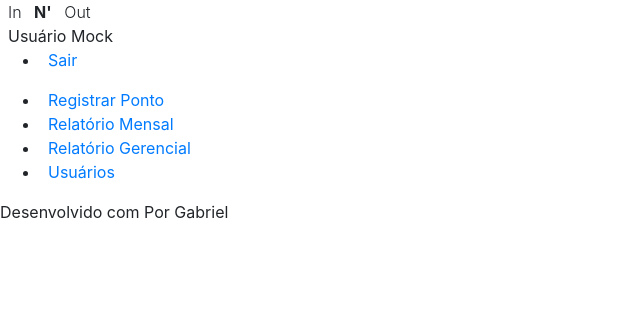
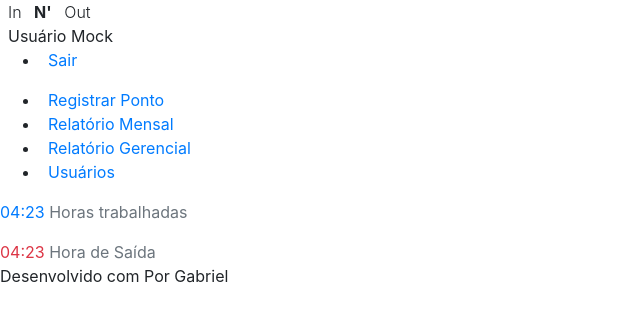
Before and after one commit to gabrielgdhl/innout, a PHP site: template src/views/templates/left.php in a window 1280 px wide. Shown: the top 322 px of the page, without its empty margins (0-640 px from the left). Run offline with PHP 8.4, Linux system fonts and the light colour scheme; the template is opened without the code that fills it, so the values that code supplies are empty; some libraries are stand-ins or nearby versions.

Commit message:
Melhora menu lateral e adiciona HTML do conteúdo principal

```diff
--- a/src/views/templates/left.php
+++ b/src/views/templates/left.php
@@ -27,4 +27,25 @@
             </li>
         </ul>
     </nav>
+    <div class="sidebar-widgets">
+        <div class="sidebar-widget">
+            <i class="icon icofont-hour-glass text-primary"></i>
+            <div class="info">
+                <span class="main text-primary">
+                    04:23
+                </span>
+                <span class="label text-muted">Horas trabalhadas</span>
+            </div>
+        </div>
+        <div class="division my-3"></div>
+        <div class="sidebar-widget">
+            <i class="icon icofont-ui-alarm text-danger"></i>
+            <div class="info">
+                <span class="main text-danger">
+                    04:23
+                </span>
+                <span class="label text-muted">Hora de Saída</span>
+            </div>
+        </div>
+    </div>
 </aside>
```
Also changed, not shown: src/views/day_records.php (+29 -1 lines), public/assets/css/template.css, public/assets/js/app.js.
